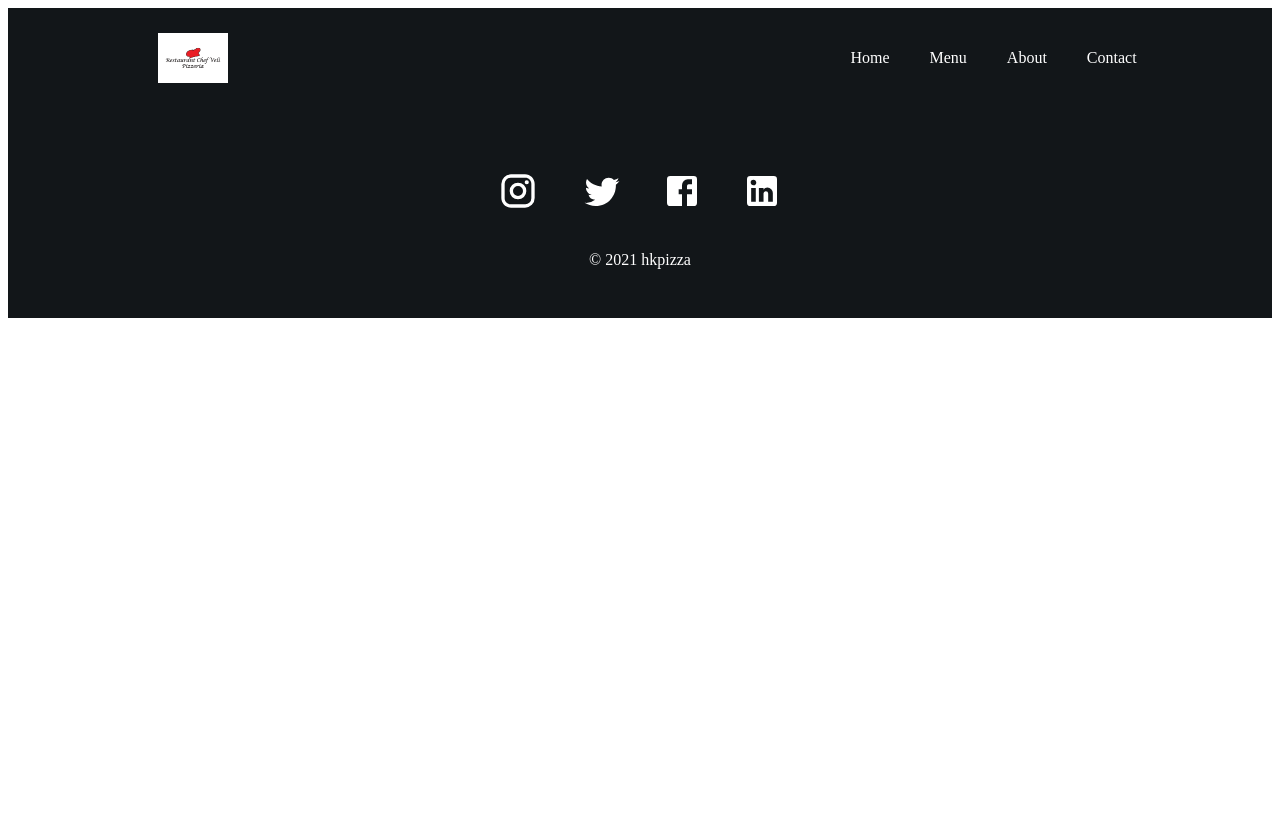
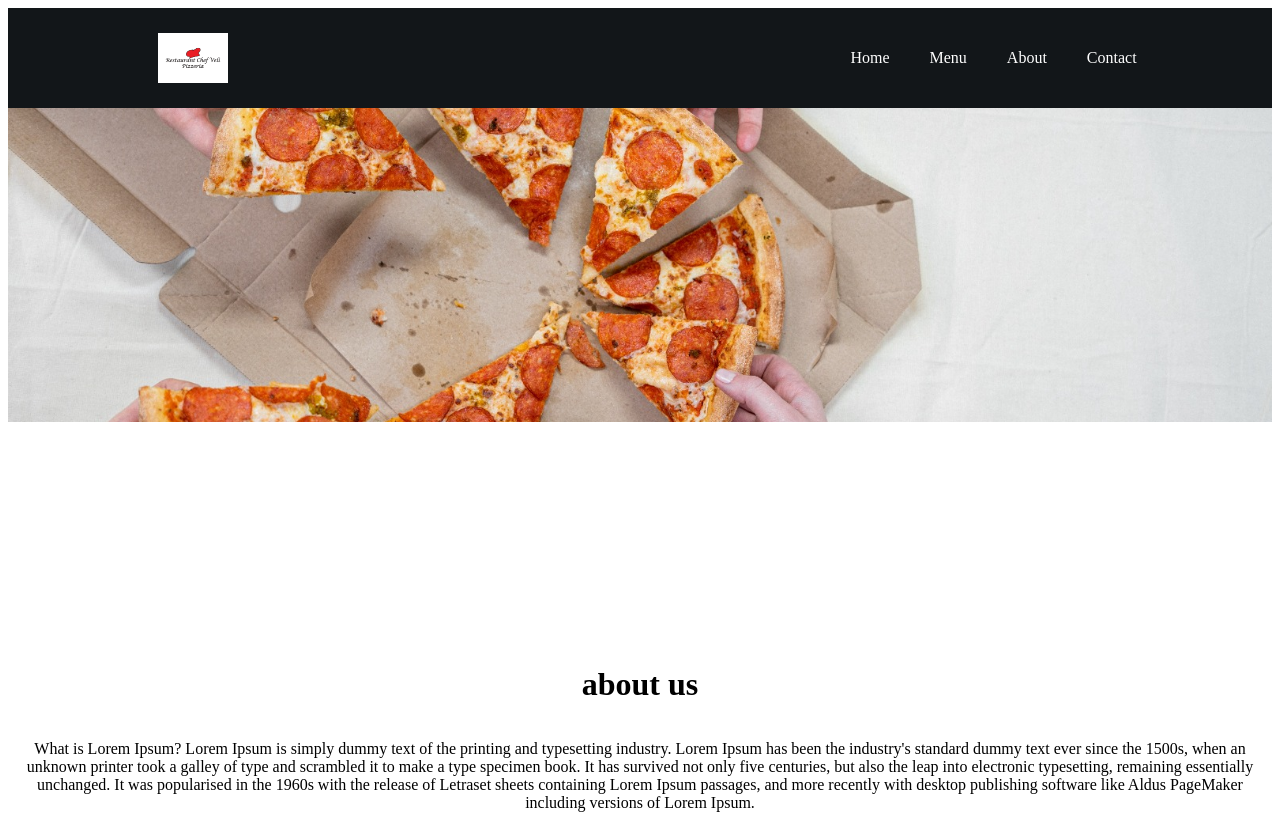
Before and after one commit to harun3851/restaurant, a React (Create React App) app: page /about in a window 1280 px wide. Shown: the top 814 px of the page. Built offline with nearby package versions, Linux system fonts and the light colour scheme.

Commit message:
about page added

```diff
--- a/src/App.js
+++ b/src/App.js
@@ -4,6 +4,7 @@ import Footer from './components/Footer';
 import Home from './pages/Home';
 import Menu from './pages/Menu';
 import { BrowserRouter as Router , Route, Routes } from 'react-router-dom';
+import About from './pages/About';
 function App() {
   return (
     <div className="App">
@@ -13,6 +14,7 @@ function App() {
 
       <Route path="/" element={<Home/>}/>
       <Route path="/menu" element={<Menu/>}/>
+      <Route path='/about' element={<About/>}/>
 
     </Routes>
 
--- /dev/null
+++ b/src/pages/About.js
@@ -0,0 +1,22 @@
+import React from 'react';
+import MultiplePizzas from "../assets/multiplePizzas.jpeg";
+import "../styles/About.css";
+
+
+function About() {
+  return (
+    <div className='about'>
+        <div className='aboutTop'
+        style={{backgroundImage:`url(${MultiplePizzas})`}}
+        ></div>
+
+
+        <div className='aboutBottom'></div>
+        <h1> about us</h1>
+        <p> What is Lorem Ipsum?
+Lorem Ipsum is simply dummy text of the printing and typesetting industry. Lorem Ipsum has been the industry's standard dummy text ever since the 1500s, when an unknown printer took a galley of type and scrambled it to make a type specimen book. It has survived not only five centuries, but also the leap into electronic typesetting, remaining essentially unchanged. It was popularised in the 1960s with the release of Letraset sheets containing Lorem Ipsum passages, and more recently with desktop publishing software like Aldus PageMaker including versions of Lorem Ipsum.</p>
+        </div>
+  );
+}
+
+export default About;
--- /dev/null
+++ b/src/styles/About.css
@@ -0,0 +1,37 @@
+.about {
+    width: 100%;
+    height: 90vh;
+    display: flex;
+    flex-direction: column;
+  }
+
+  .aboutTop {
+    width: 100%;
+    height: 100%;
+    background-position: center;
+    background-repeat: no-repeat;
+    background-size: cover;
+    font-family: "Gill Sans", "Gill Sans MT", Calibri, "Trebuchet MS", sans-serif;
+  }
+
+  .aboutBottom {
+    display: flex;
+    flex-direction: column;
+    height: 55%;
+    align-items: center;
+    margin-top: 50px;
+  }
+
+  .aboutBottom p {
+    width: 1200px;
+  }
+
+  .about .aboutBottom h1 {
+    font-weight: 400;
+    font-size: 70px;
+    color: yellow;
+    height: 30px;
+    display: flex;
+    justify-content: center;
+    transform: translateY(-40px);
+  }
```
